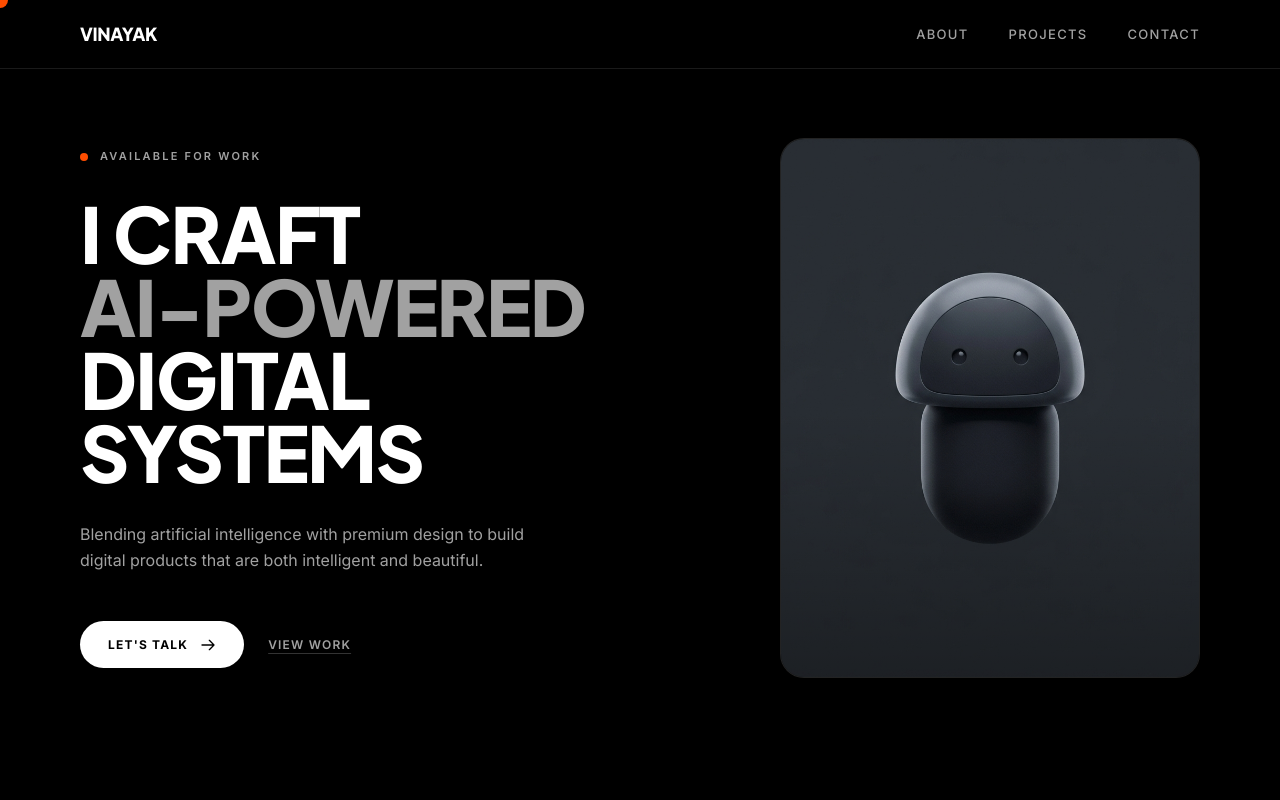
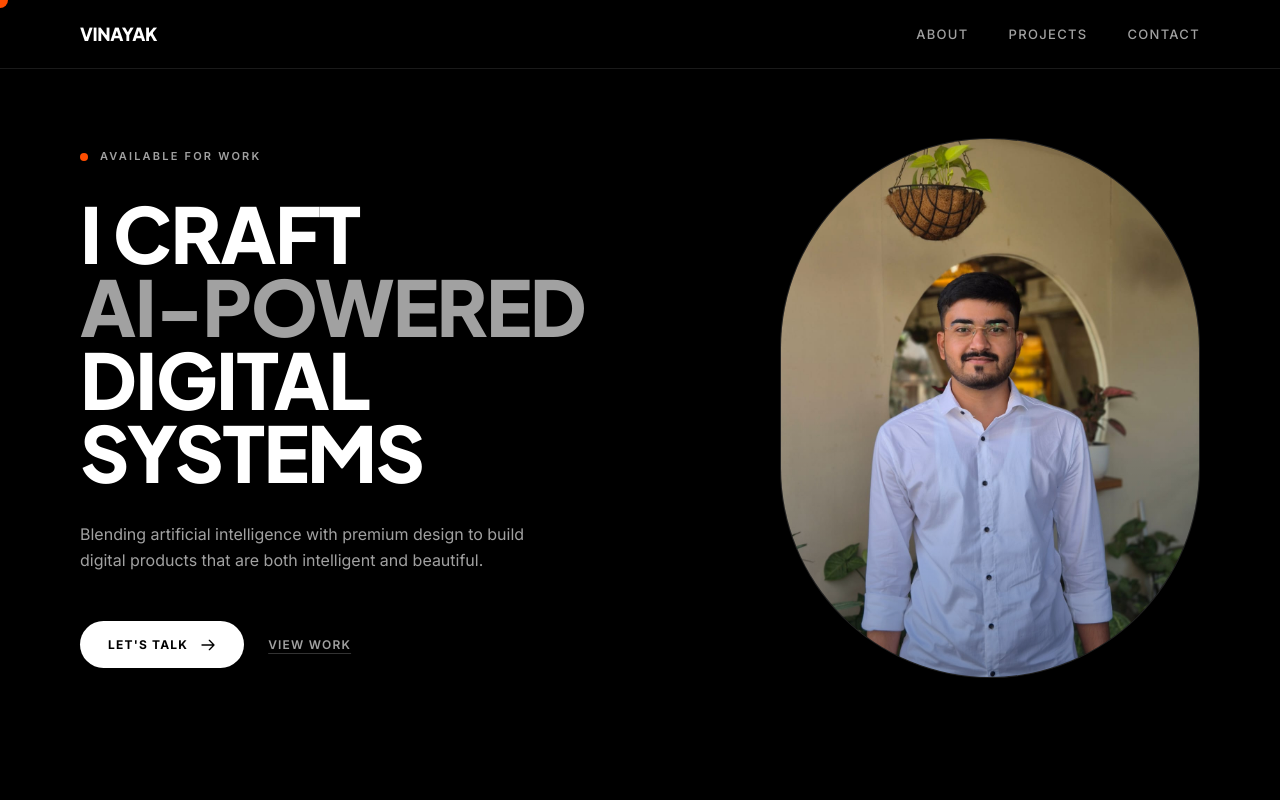
Before and after one commit to VinayakGalande01/portfolio, a React (Vite) app: page / in a window 1280 px wide. Shown: the top 800 px of the page. Built offline with nearby package versions, Linux system fonts and the light colour scheme.

Commit message:
Implement interactive hero section with custom cursor and GSAP animations.

```diff
--- a/src/sections/Hero.jsx
+++ b/src/sections/Hero.jsx
@@ -162,9 +162,9 @@ export default function Hero() {
 
           {/* Right: Portrait */}
           <div className="hero-image order-1 md:order-2 flex justify-center md:justify-end">
-            <div className="relative w-[280px] h-[360px] md:w-[420px] md:h-[540px] rounded-container overflow-hidden bg-surface border border-white/10">
+            <div className="relative w-[280px] h-[360px] md:w-[420px] md:h-[540px] rounded-full overflow-hidden bg-surface border border-white/10">
               <img
-                src="/avatar.png"
+                src="/Vinayak.png"
                 alt="Vinayak Galande"
                 className="w-full h-full object-cover"
                 loading="eager"
```
Also changed, not shown: src/index.css (+10 -5 lines), public/Vinayak.png (added).
